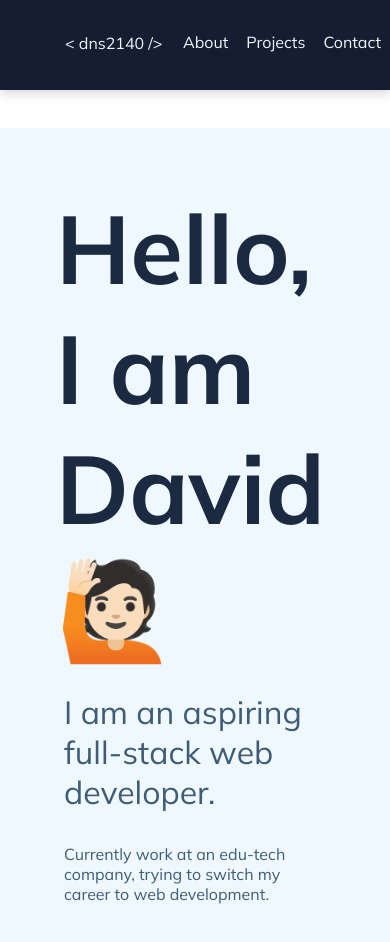
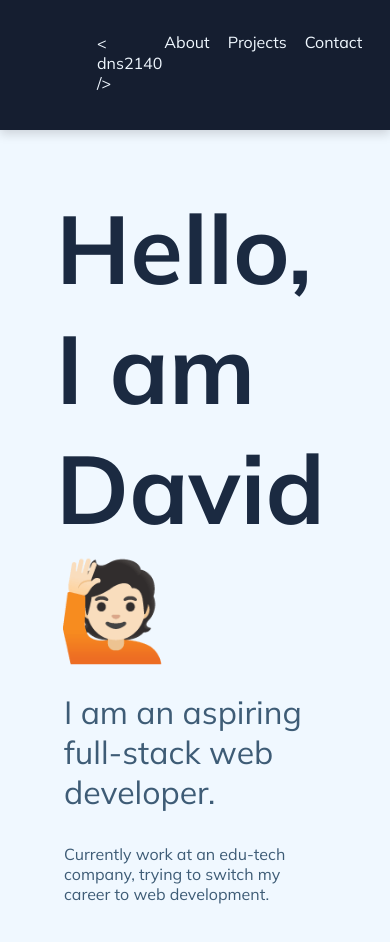
Before and after one commit to dns-2140/portfolio-website, a plain HTML site: page index.html in a window 390 px wide. Shown: the top 942 px of the page. Drawn offline with Linux system fonts and the light colour scheme.

Commit message:
add: responsiveness in navbar

```diff
--- a/styles.css
+++ b/styles.css
@@ -328,6 +328,9 @@ a:hover {
 }
 
 @media (max-width: 768px) {
+  .nav-container {
+    padding: 2rem 6rem;
+  }
   #welcome-section {
     margin-top: 8rem;
 
```
